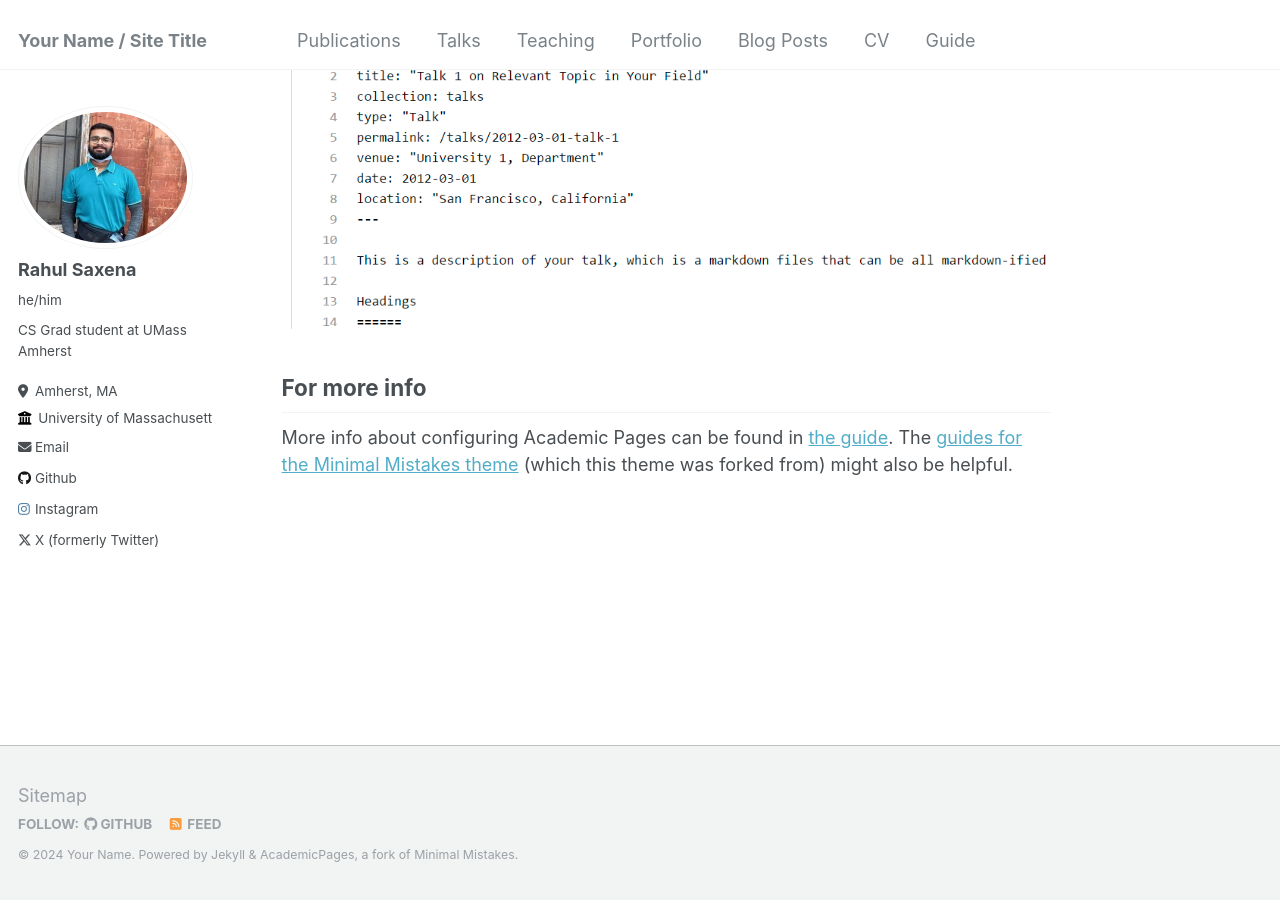
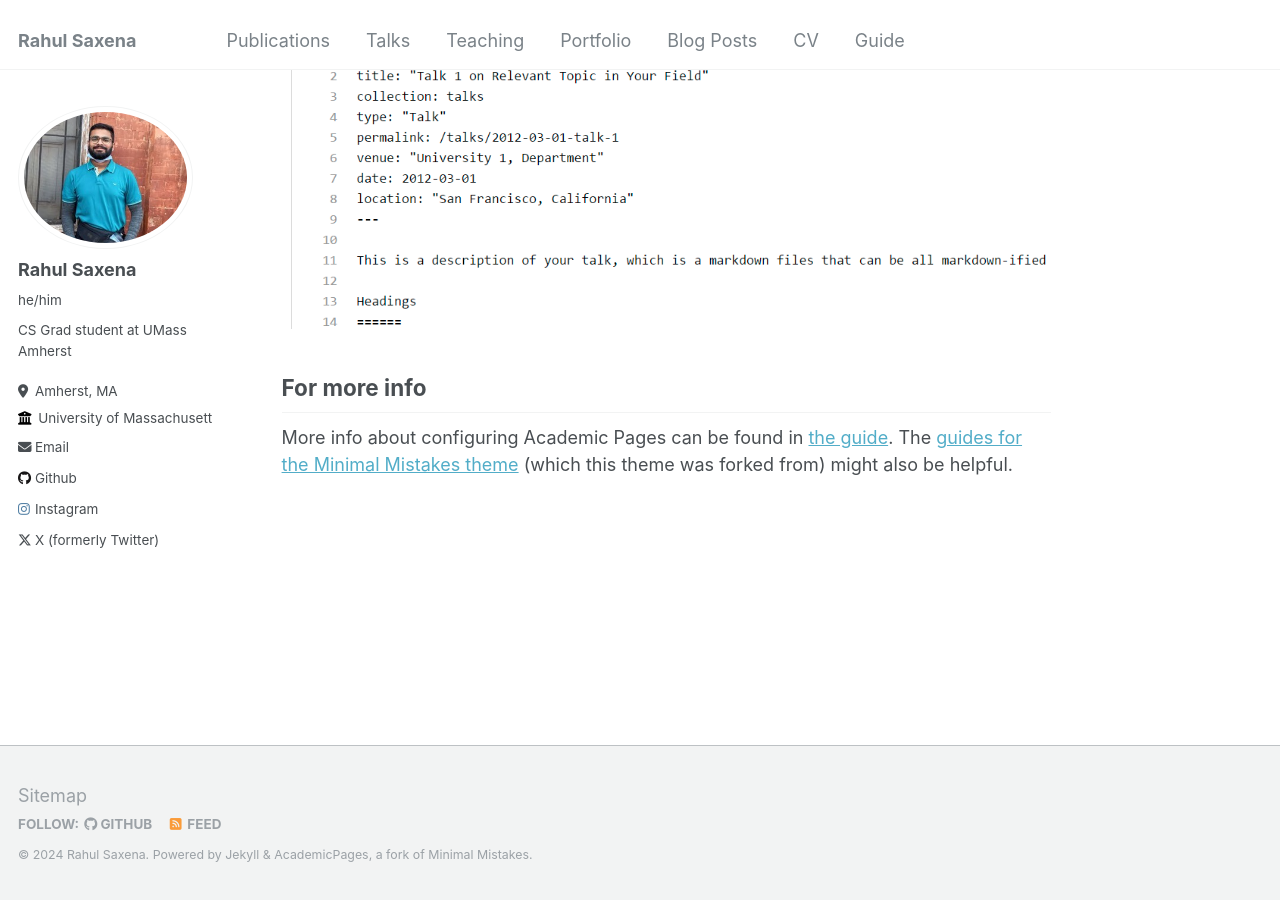
Before and after one commit to raahulsaxena/raahulsaxena.github.io, a Jekyll site: the page built from _pages/about.md, in a window 1280 px wide and 900 px high, scrolled down 2660 px. Built offline with Jekyll 4.4.1, drawn with Linux system fonts in a browser that asks for light colours.

Commit message:
modified main site settings in config.yaml

```diff
--- a/_config.yml
+++ b/_config.yml
@@ -8,13 +8,13 @@
 
 # Basic Site Settings
 locale                   : "en-US"
-title                    : "Your Name / Site Title"
+title                    : "Rahul Saxena"
 title_separator          : "-"
-name                     : &name "Your Name"
+name                     : &name "Rahul Saxena"
 description              : &description "personal description"
-url                      : https://academicpages.github.io # the base hostname & protocol for your site e.g. "https://mmistakes.github.io"
+url                      : https://raahulsaxena.github.io # the base hostname & protocol for your site e.g. "https://mmistakes.github.io"
 baseurl                  : "" # the subpath of your site, e.g. "/blog"
-repository               : "academicpages/academicpages.github.io"
+repository               : "raahulsaxena/raahulsaxena.github.io"
 
 # Site Author - The following control what appear as part of the author content on the side bar.
 #               If a field is blank the icon and link will not appear, otherwise it will be shown.
```
